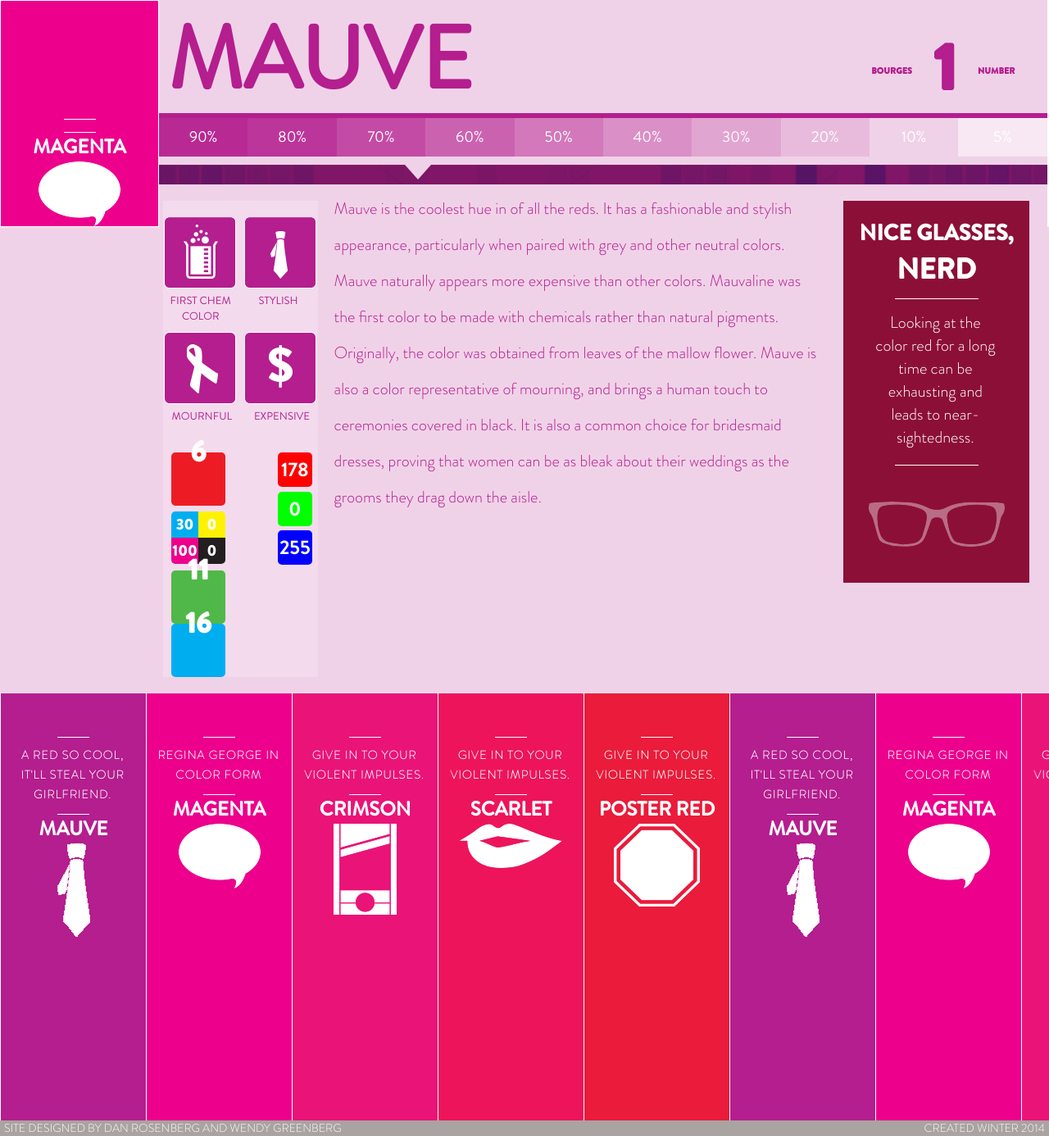
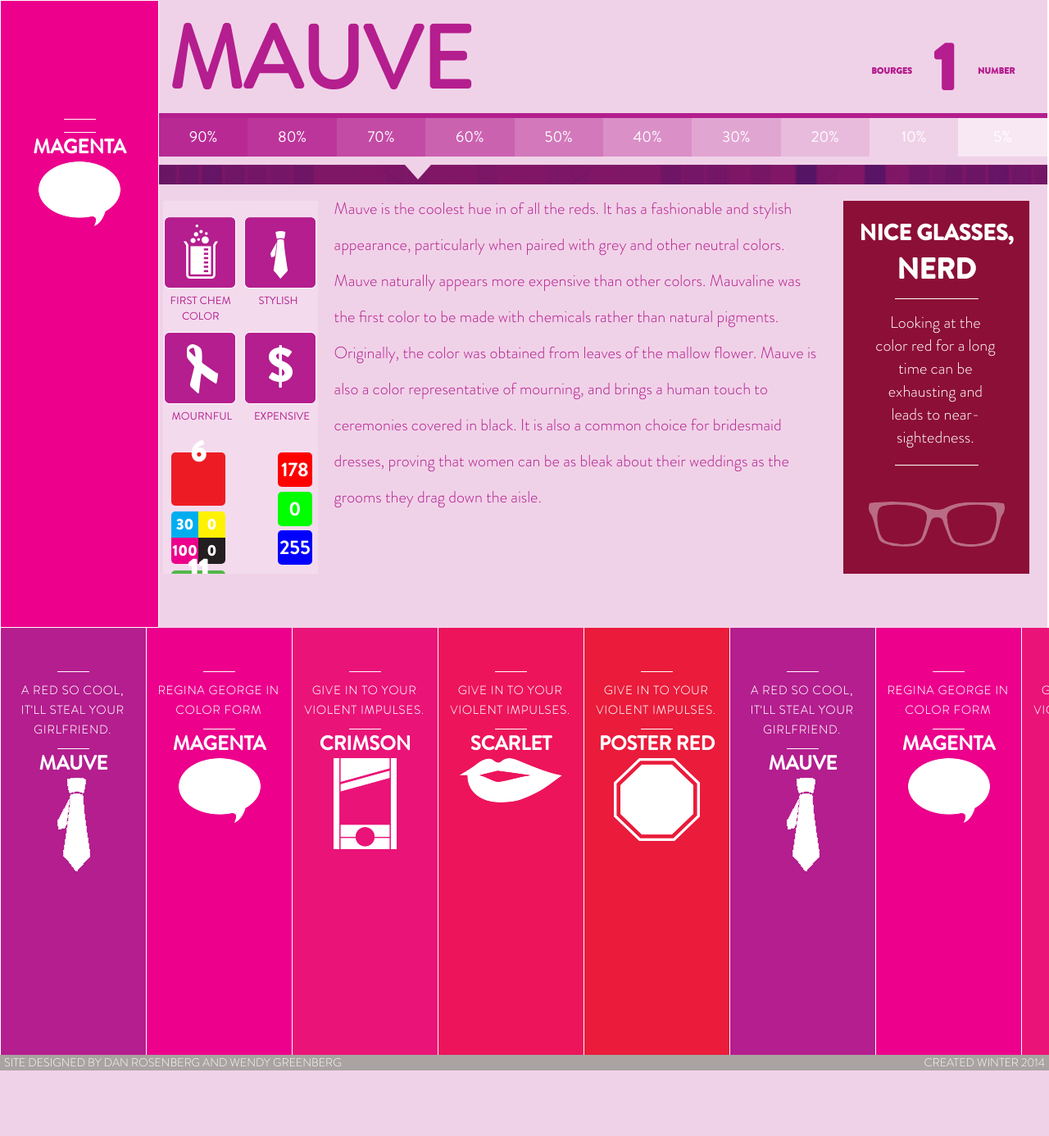
Before and after one commit to kryss88ltj/colorbook, a PHP site: page /mauve.php in a window 1280 px wide. Shown: the whole page at 82% size. After the commit the page ends 1306 px from the top, so only its background shows below. Run offline with PHP 8.4, Linux system fonts and the light colour scheme; some libraries are stand-ins or nearby versions.

Commit message:
halfway working nav - again

```diff
--- a/assets/css/mauve.css
+++ b/assets/css/mauve.css
@@ -2,10 +2,9 @@
 /* Background */
 /**************/
 
-  body {background: #f0d2e8; overflow: hidden;}
+  body {background: #f0d2e8;}
 
   .main-section {
-    /*position: relative;*/
     padding: 0;
     margin: 0;
     overflow: hidden;
--- a/assets/js/main.js
+++ b/assets/js/main.js
@@ -81,4 +81,22 @@ $( ".left-nav" ).hover(
     }
   );
 
+// make all columns in main section equal
+
+  $(function() {
+    function unifyHeights() {
+        var maxHeight = 0;
+        $('.main-section').children('.left-nav, .right-nav, .main-middle-section').each(function() {
+            var height = $(this).outerHeight();
+            // alert(height);
+            if ( height > maxHeight ) {
+                maxHeight = height;
+            }
+        });
+        $('.left-nav, .right-nav, .main-middle-section').css('height', maxHeight);
+    }
+    unifyHeights();
+  });
+
+
 }); // end global
```
Also changed, not shown: mauve.php (+0 -10 lines). Lines whose indentation alone changed are shown as unchanged.
